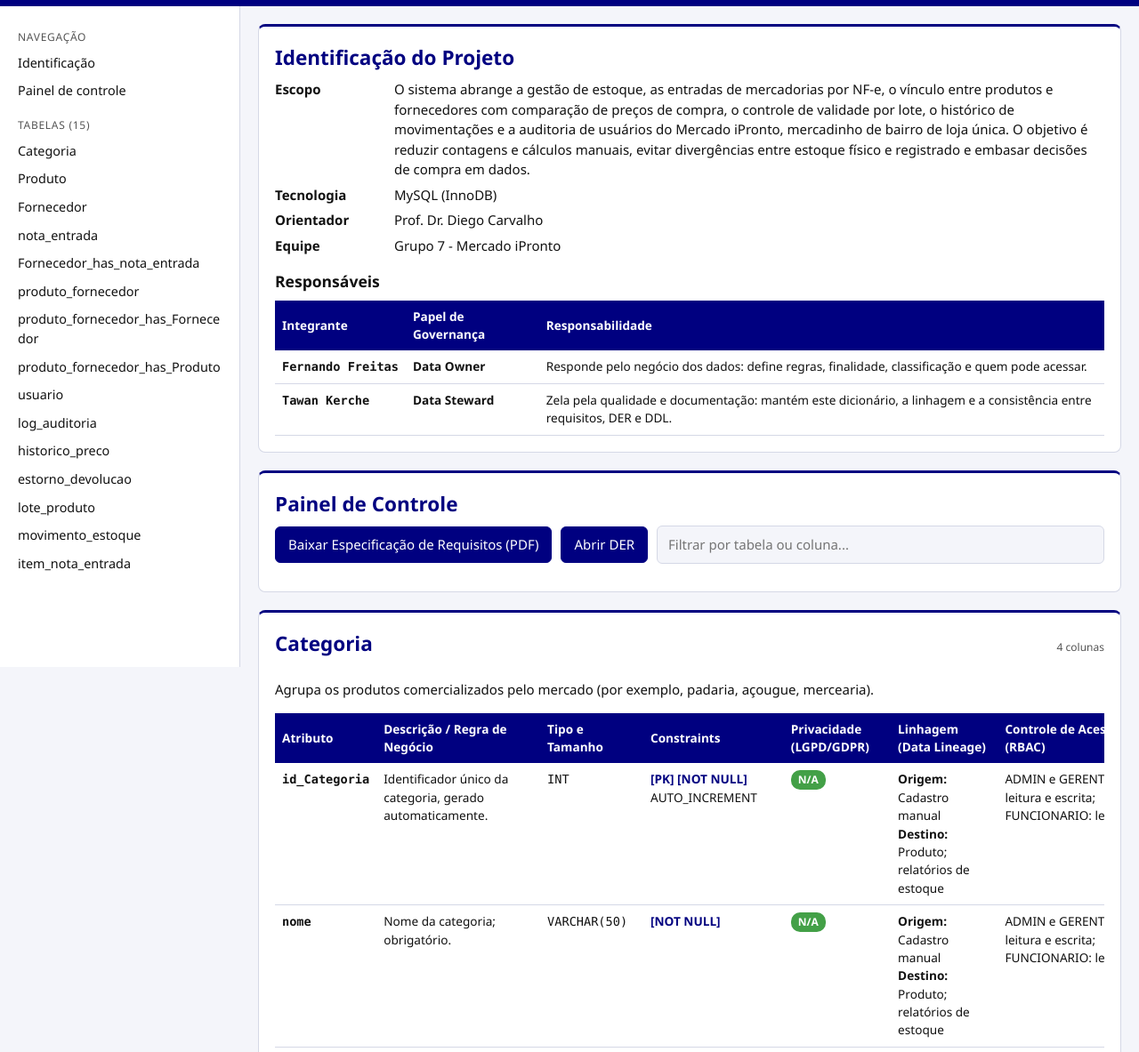
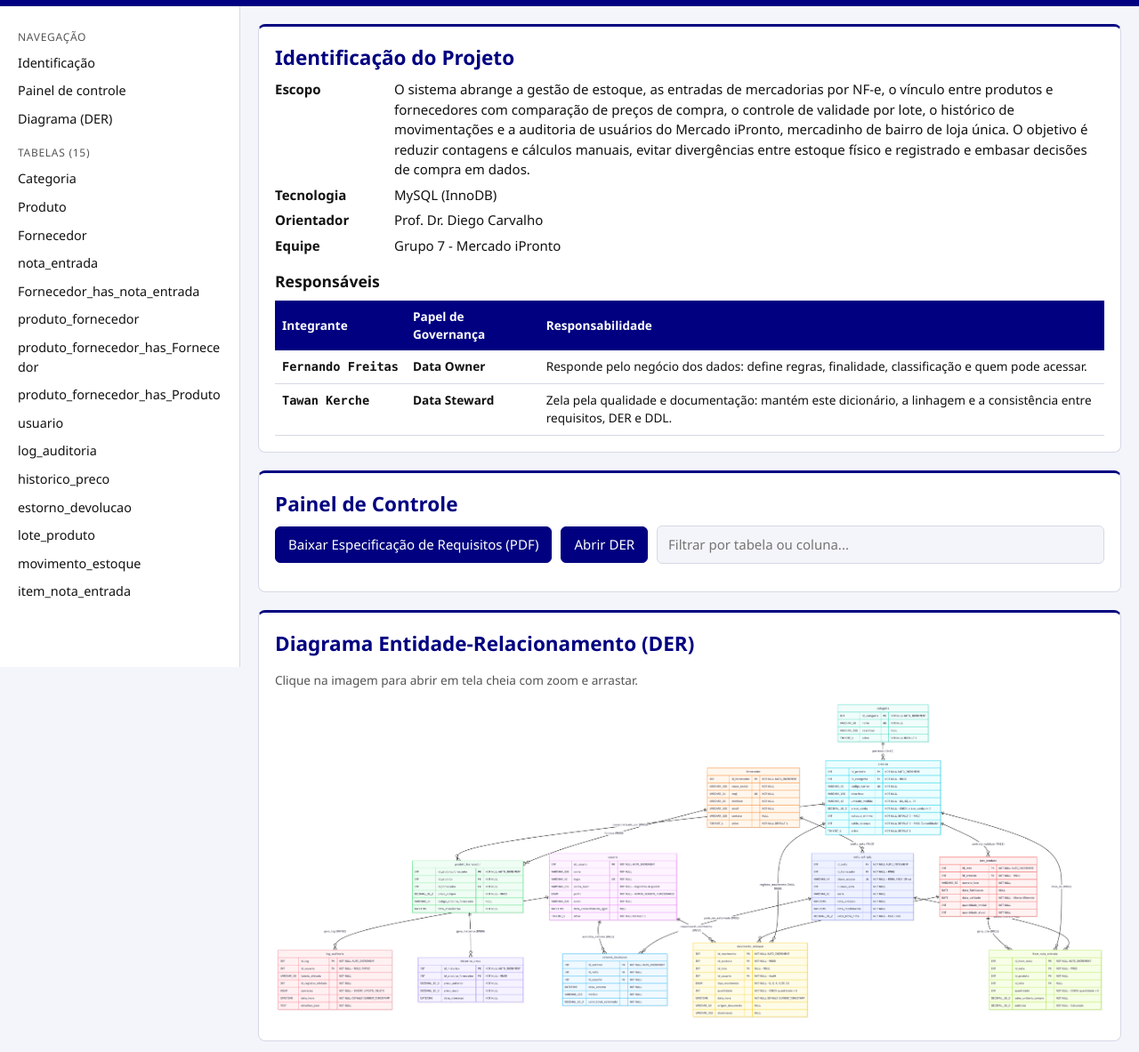
Before and after one commit to lnascimento23-u/dicionario-de-dados-mercado-ipronto, a plain HTML site: page index.html in a window 1280 px wide. Shown: the part 54-1237 px from the top of the page at 89% size. Drawn offline with Linux system fonts and the light colour scheme; some packages are replaced by stand-ins of ours; a script that the page names is missing.

Commit message:
Add DER section with image and description
Added a section for the Entity-Relationship Diagram (DER) with an image and description.

```diff
--- a/index.html
+++ b/index.html
@@ -21,6 +21,7 @@
     <p class="side-title">Navegação</p>
     <a href="#identificacao">Identificação</a>
     <a href="#painel">Painel de controle</a>
+    <a href="#der">Diagrama (DER)</a>
     <p class="side-title">Tabelas (<span id="tblCount">0</span>)</p>
     <nav id="tableNav"></nav>
   </aside>
@@ -57,6 +58,12 @@
       <p id="resultInfo" class="muted"></p>
     </section>
 
+    <section id="der" class="card">
+      <h2>Diagrama Entidade-Relacionamento (DER)</h2>
+      <p class="muted">Clique na imagem para abrir em tela cheia com zoom e arrastar.</p>
+      <div class="table-wrap"><img id="derInline" src="assets/der.png" alt="Diagrama Entidade-Relacionamento do Mercado iPronto" style="width:100%;min-width:700px;height:auto;cursor:zoom-in"></div>
+    </section>
+
     <div id="dictionary"></div>
     <p id="empty" class="card muted" hidden>Nenhuma tabela ou coluna corresponde à pesquisa.</p>
     <footer class="foot muted">Controle de acesso e linhagem foram inferidos a partir dos requisitos e dos nomes das colunas; tipos e chaves seguem o DDL. Revisar com o Data Owner antes da publicação.</footer>
```
